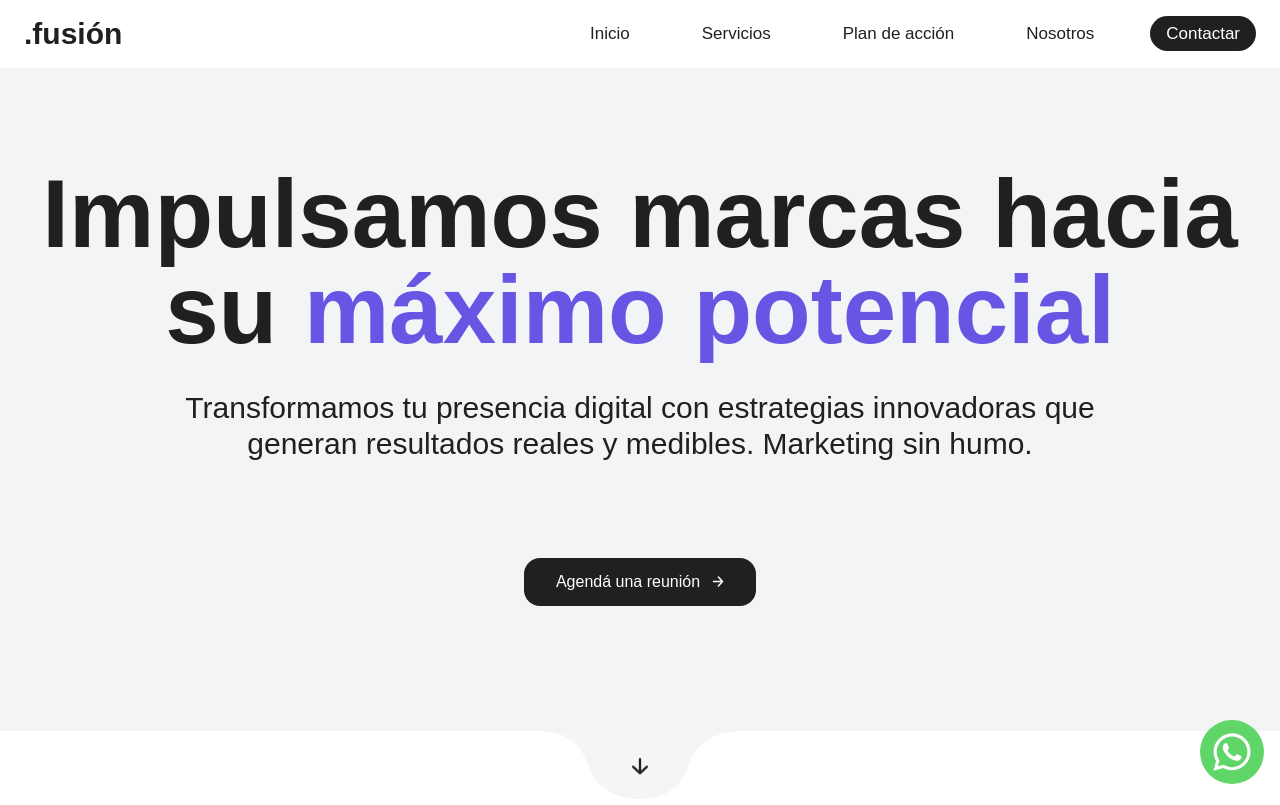
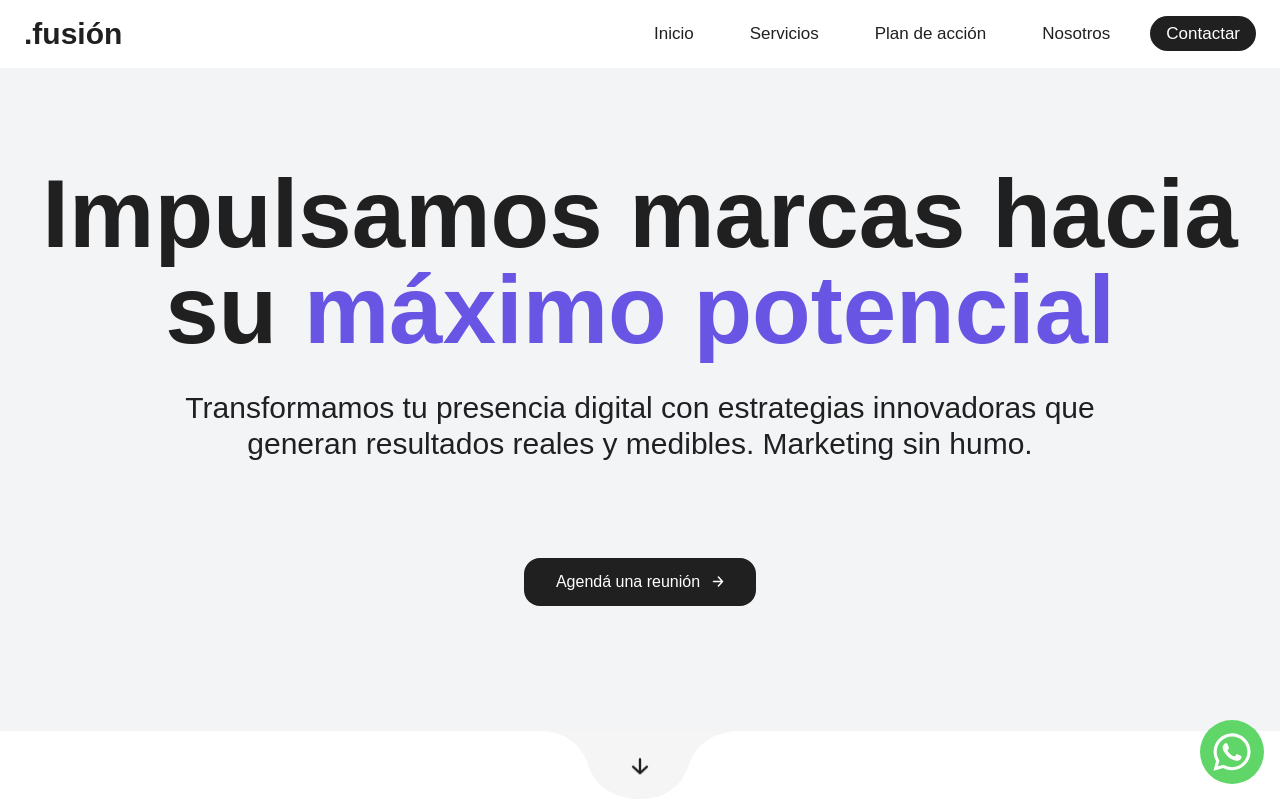
Before and after one commit to marcosfersu/Web-fusion, an Astro site: page / in a window 1280 px wide. Shown: the top 805 px of the page. Built offline with nearby package versions, Linux system fonts and the light colour scheme; Astro itself is replaced by a stand-in of ours.

Commit message:
Update Header.astro

```diff
--- a/src/components/Header.astro
+++ b/src/components/Header.astro
@@ -29,7 +29,7 @@
 
       <!-- Links desktop -->
       <ul
-        class="hidden md:flex items-center gap-10 text-[17px] transition-all duration-300 [&_a]:px-4 [&_a]:py-2 [&_a]:relative"
+        class="hidden md:flex items-center gap-6 text-[17px] transition-all duration-300 [&_a]:px-4 [&_a]:py-2 [&_a]:relative"
       >
         <li>
           <a class="menu-item z-10" href="#inicio">Inicio</a>
```
